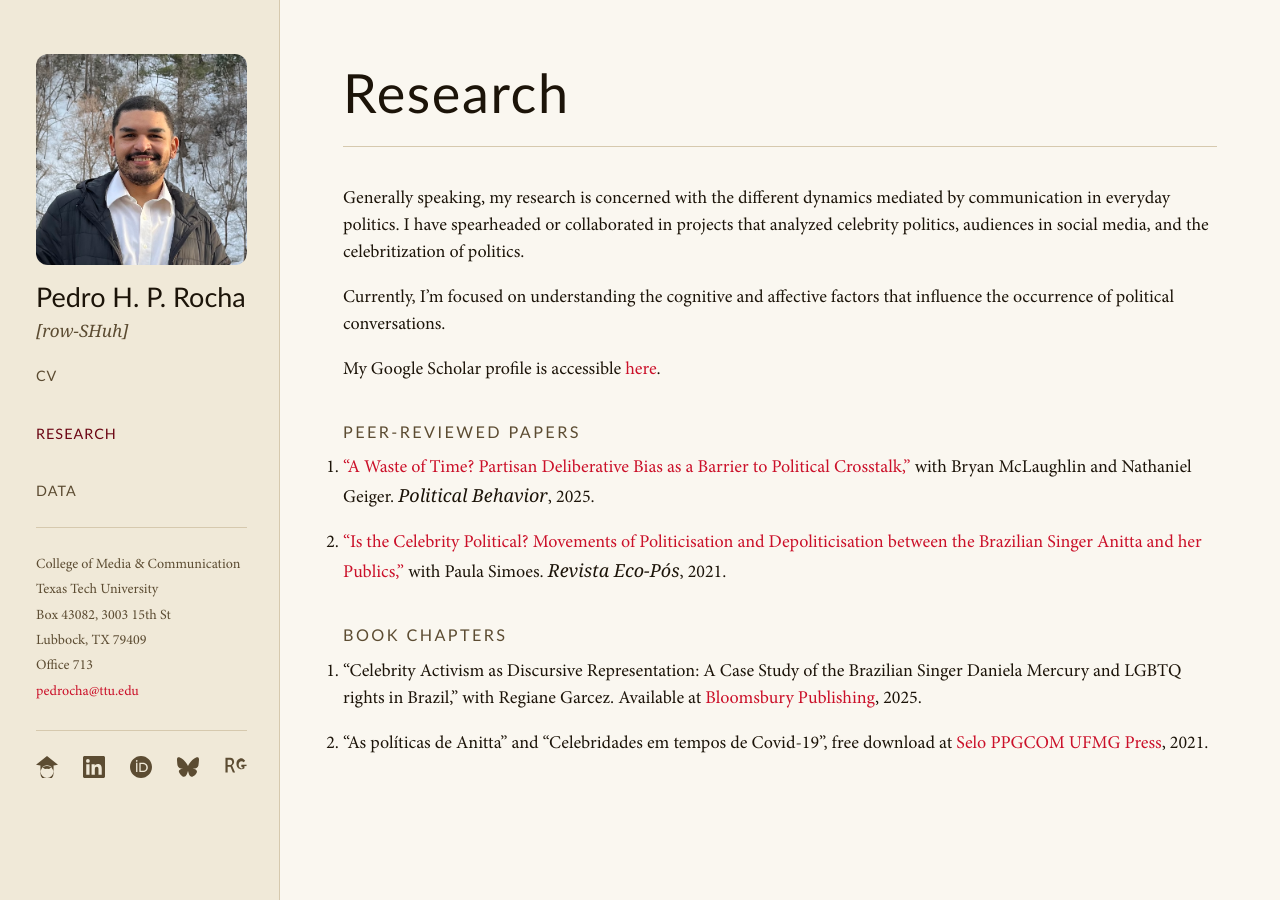
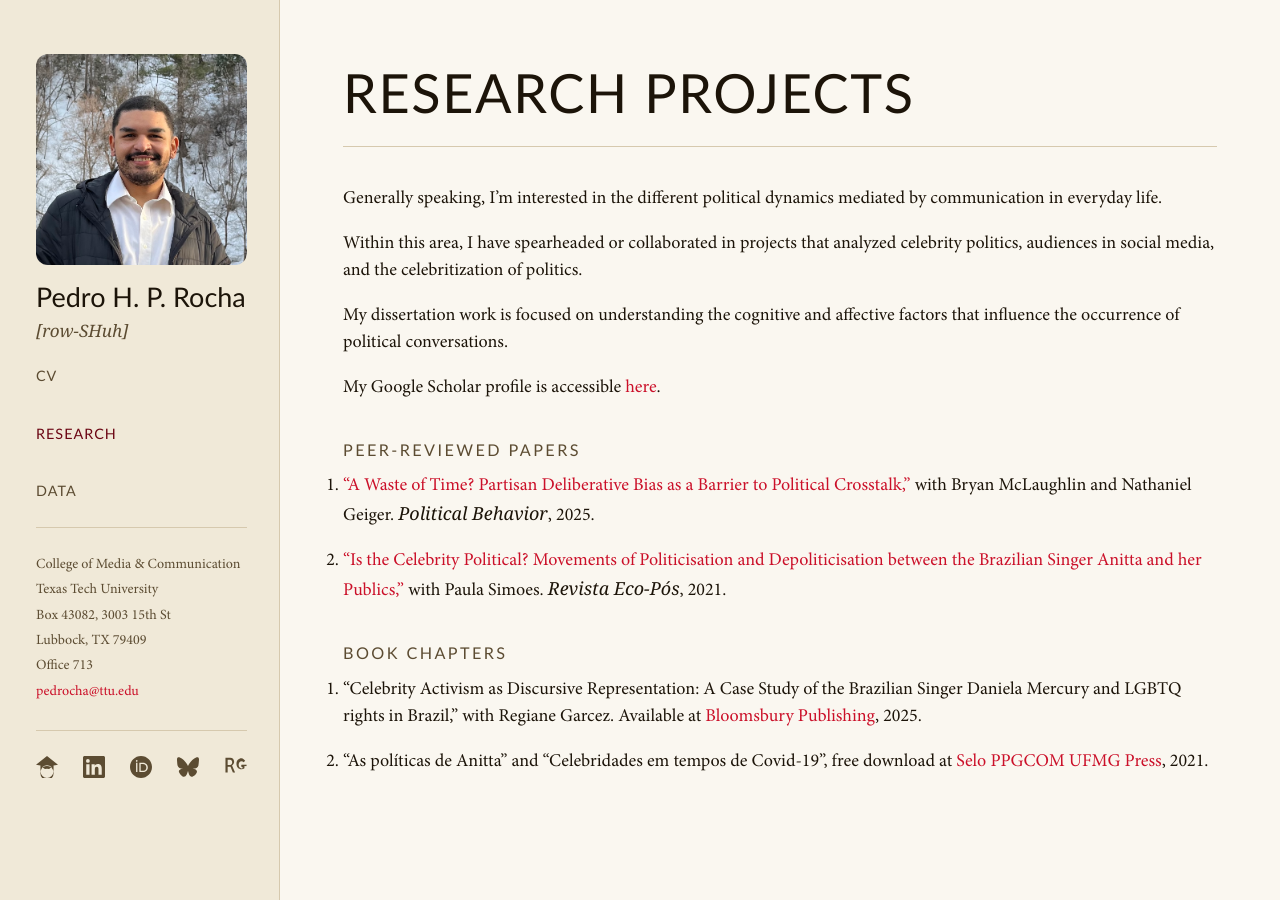
Before and after one commit to pedrohprocha/pedrohprocha.github.io, a Jekyll site: the page built from pages/research.md, in a window 1280 px wide and 900 px high. Built offline with Jekyll 4.4.1, drawn with Linux system fonts in a browser that asks for light colours; some web fonts are replaced.

Commit message:
update research and data pages

```diff
--- a/pages/research.md
+++ b/pages/research.md
@@ -1,12 +1,14 @@
 ---
 layout: default
-title: Research
+title: RESEARCH PROJECTS
 permalink: /research/
 ---
 
-Generally speaking, my research is concerned with the different dynamics mediated by communication in everyday politics. I have spearheaded or collaborated in projects that analyzed celebrity politics, audiences in social media, and the celebritization of politics.
+Generally speaking, I'm interested in the different political dynamics mediated by communication in everyday life.
 
-Currently, I'm focused on understanding the cognitive and affective factors that influence the occurrence of political conversations.
+Within this area, I have spearheaded or collaborated in projects that analyzed celebrity politics, audiences in social media, and the celebritization of politics.
+
+My dissertation work is focused on understanding the cognitive and affective factors that influence the occurrence of political conversations.
 
 My Google Scholar profile is accessible [here](https://scholar.google.com/citations?user=LBnOt9wAAAAJ&hl=en).
 
```
Also changed, not shown: pages/data.md (+1 -3 lines).
